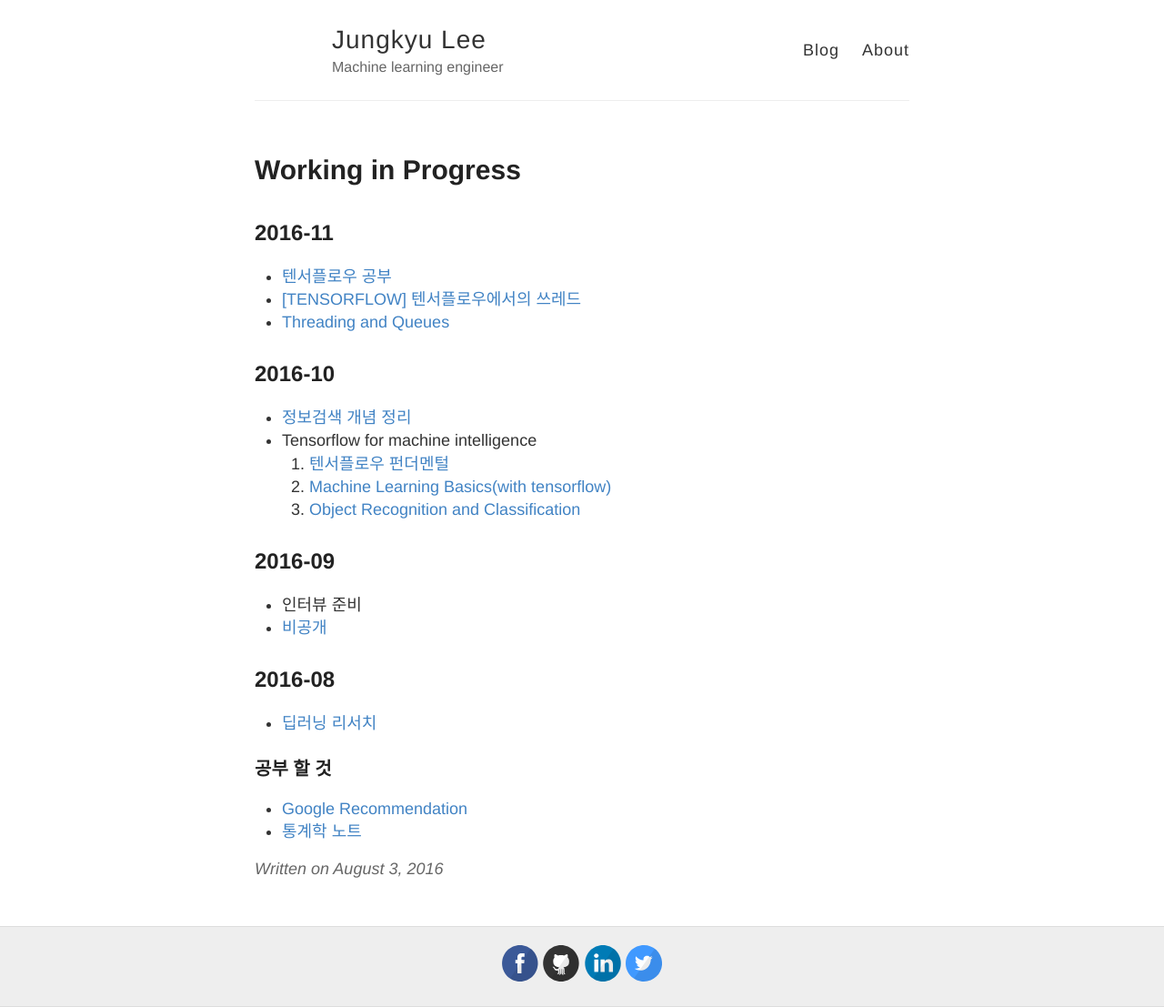
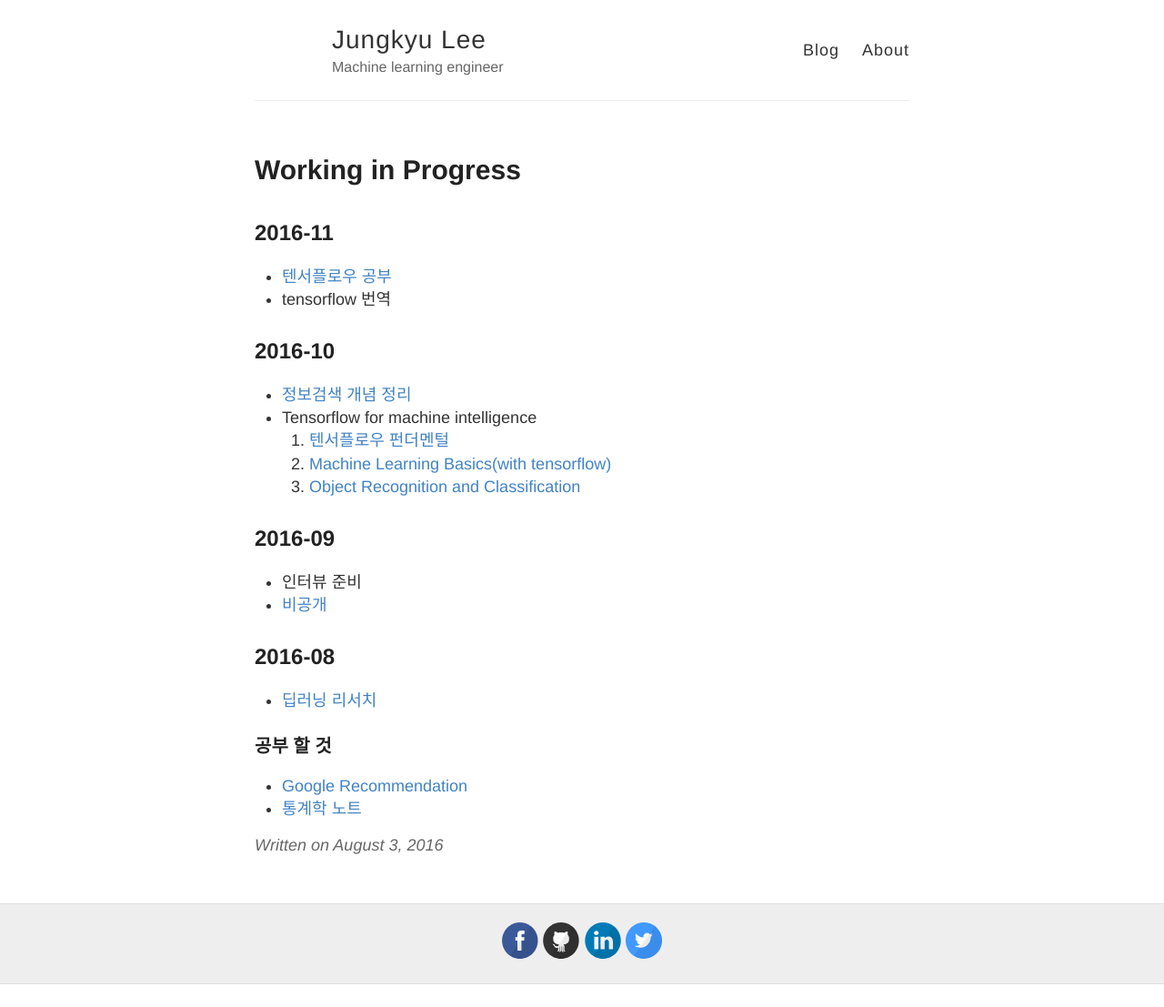
Before and after one commit to sweaterr/sweaterr.github.io, a Jekyll site: the page built from _posts/2016-8-3-Hello-World.md, in a window 1280 px wide. Shown: the whole page at 91% size. Built offline with Jekyll 4.4.1, drawn with Linux system fonts in a browser that asks for light colours; comment, search, counter and statistics services are not loaded; after the commit the page ends 1082 px from its top, so only the background shows below that.

Commit message:
Update 2016-8-3-Hello-World.md

```diff
--- a/_posts/2016-8-3-Hello-World.md
+++ b/_posts/2016-8-3-Hello-World.md
@@ -4,8 +4,7 @@ title: Working in Progress
 ---
 ## 2016-11
 * [텐서플로우 공부](https://github.com/sweaterr/tensorflowbook)
- * [[TENSORFLOW] 텐서플로우에서의 쓰레드](http://yujuwon.tistory.com/entry/TENSORFLOW-%ED%85%90%EC%84%9C%ED%94%8C%EB%A1%9C%EC%9A%B0%EC%97%90%EC%84%9C%EC%9D%98-%EC%93%B0%EB%A0%88%EB%93%9C)
- * [Threading and Queues](https://www.tensorflow.org/versions/r0.11/how_tos/threading_and_queues/index.html)
+* tensorflow 번역
 
 ## 2016-10
 * [정보검색 개념 정리](https://www.evernote.com/shard/s29/sh/6eeb8c1e-f376-4947-84b5-6894ee0a5df1/600ee1f2b3f0646ef9e7bf2ce206276e)
```
